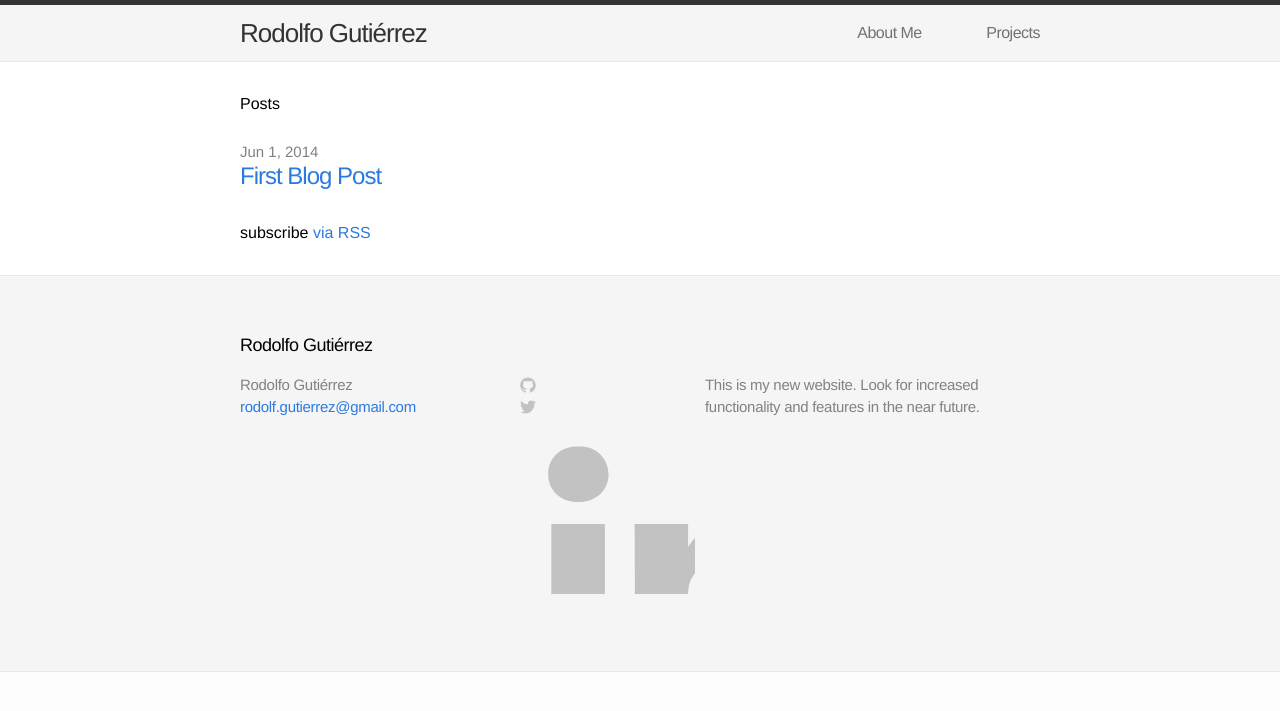
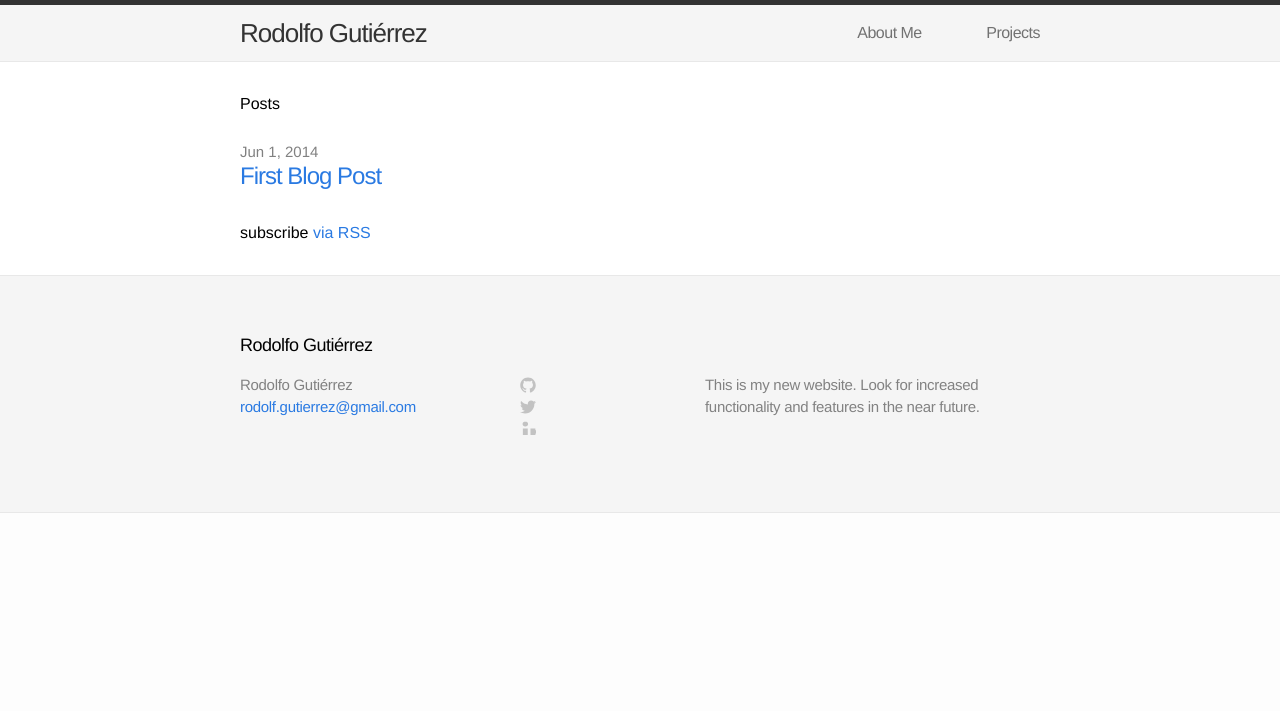
Before and after one commit to gutzrodolfo/arwedding.love, a Jekyll site: the page built from index.html, in a window 1280 px wide. Shown: the top 711 px of the page. Built offline with Jekyll 4.4.1, drawn with Linux system fonts in a browser that asks for light colours.

Commit message:
footer changes

```diff
--- a/_includes/footer.html
+++ b/_includes/footer.html
@@ -54,7 +54,7 @@
           <a href="https://linkedin.com/{{ site.username }}">
             <span class="icon linkedin">
              <svg version="1.1" id="Layer_1" xmlns="http://www.w3.org/2000/svg" xmlns:xlink="http://www.w3.org/1999/xlink" x="0px" y="0px"
-            viewBox="0 0 16 16" enable-background="new 0 0 16 16" xml:space="preserve">
+            width="16px" height="16px" viewBox="0 0 16 16" enable-background="new 0 0 16 16" xml:space="preserve">
             <path fill="#C2C2C2" d="M25.424,15.887v8.447h-4.896v-7.882c0-1.979-0.709-3.331-2.48-3.331c-1.354,0-2.158,0.911-2.514,1.803
             c-0.129,0.315-0.162,0.753-0.162,1.194v8.216h-4.899c0,0,0.066-13.349,0-14.731h4.899v2.088c-0.01,0.016-0.023,0.032-0.033,0.048
             h0.033V11.69c0.65-1.002,1.812-2.435,4.414-2.435C23.008,9.254,25.424,11.361,25.424,15.887z M5.348,2.501
```
